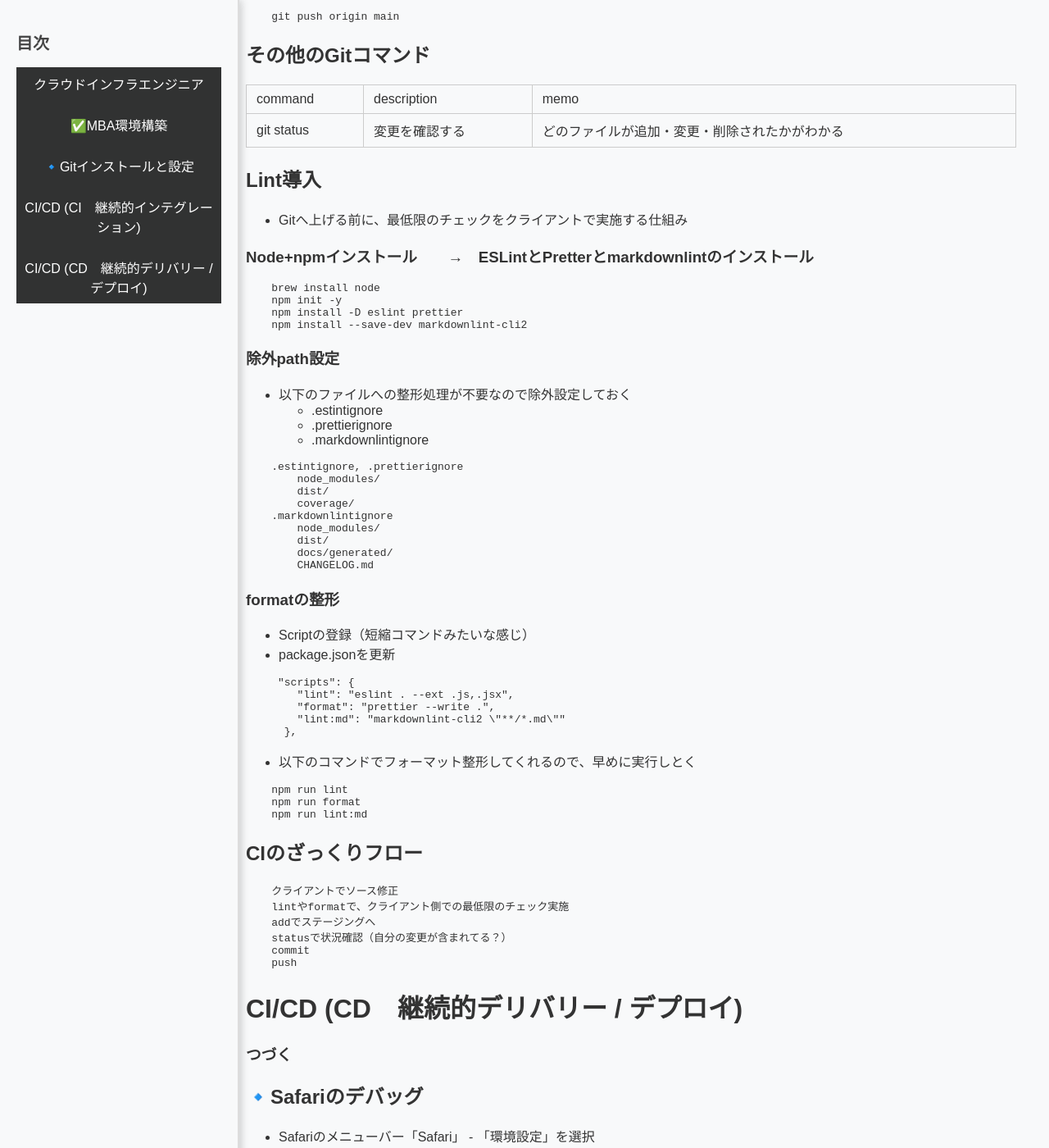
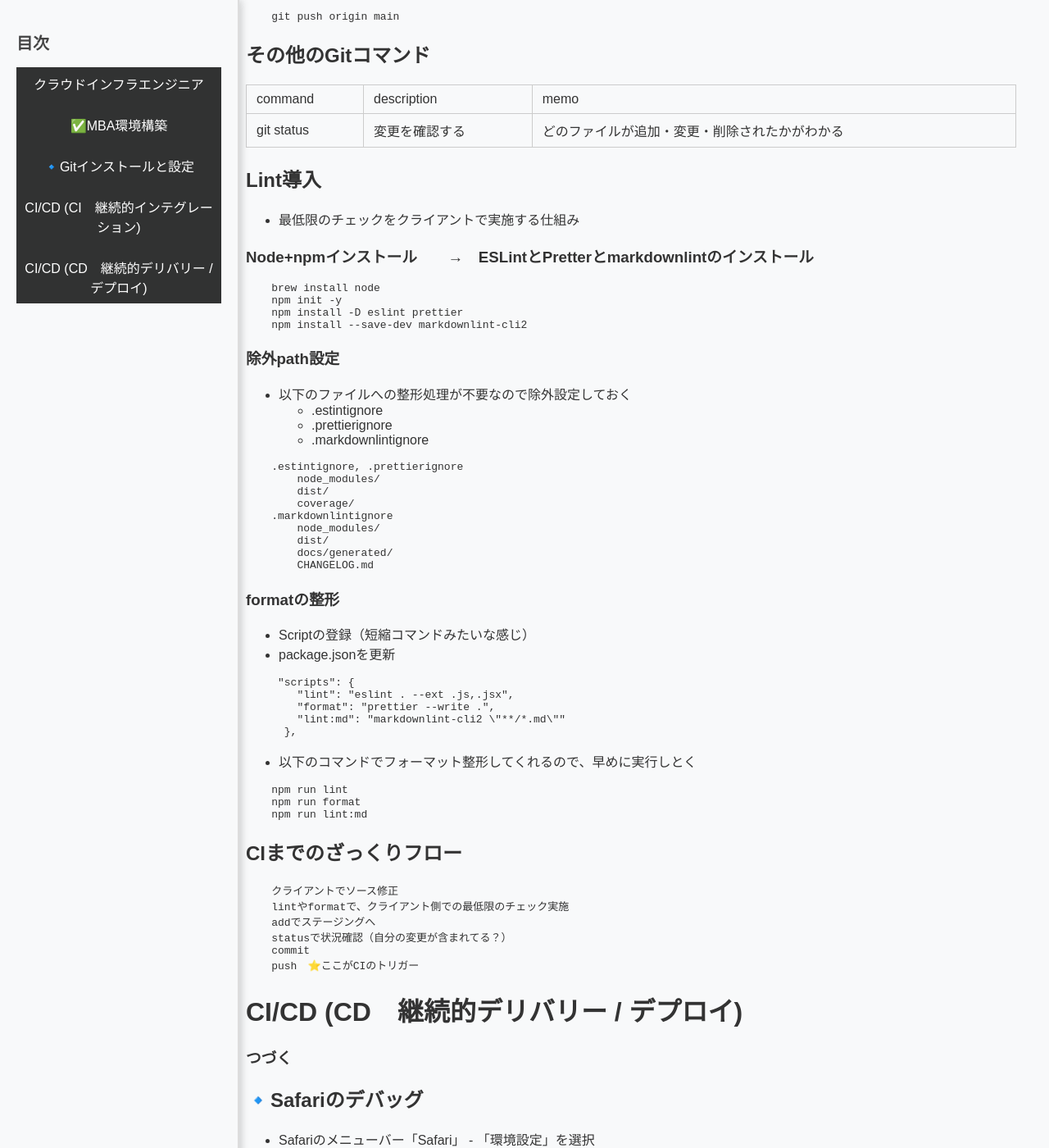
Before and after one commit to cloudrobo48/aws-cloud, a Jekyll site: the page built from docs/mac/mac-memo.md, in a window 1280 px wide and 1400 px high, scrolled down 3202 px. Shown: the whole window at 82% size. Built offline with Jekyll 4.4.1, drawn with Linux system fonts in a browser that asks for light colours; some of the changed text lies outside the part shown.

Commit message:
update md

````diff
--- a/docs/mac/mac-memo.md
+++ b/docs/mac/mac-memo.md
@@ -175,7 +175,7 @@ layout: default
 
 ## Lint導入
 
-- Gitへ上げる前に、最低限のチェックをクライアントで実施する仕組み
+- 最低限のチェックをクライアントで実施する仕組み
 
 ### Node+npmインストール　　→　ESLintとPretterとmarkdownlintのインストール
 
@@ -226,7 +226,7 @@ layout: default
     npm run lint:md
 ```
 
-## CIのざっくりフロー
+## CIまでのざっくりフロー
 
 ```
     クライアントでソース修正
@@ -234,7 +234,7 @@ layout: default
     addでステージングへ
     statusで状況確認（自分の変更が含まれてる？）
     commit
-    push
+    push　⭐️ここがCIのトリガー
 ```
 
 # CI/CD (CD　継続的デリバリー / デプロイ)
````
Also changed, not shown: other parts of docs/mac/mac-memo.md (+4 -4 lines).
